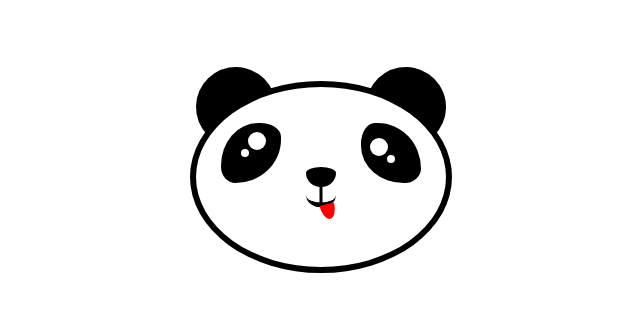
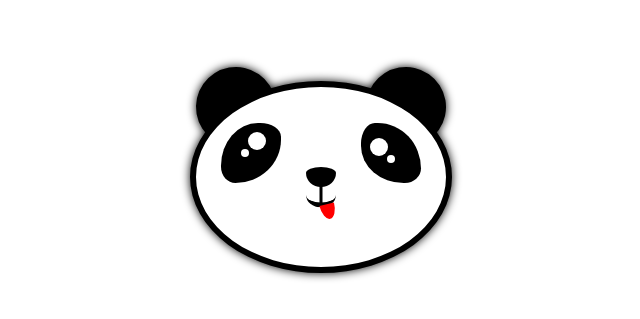
Before and after one commit to bautipietra/pure-css-panda, a plain HTML site: page index.html in a window 1280 px wide. Shown: the part 231-550 px from the top of the page, 319-959 px from the left. Drawn offline with Linux system fonts and the light colour scheme.

Commit message:
added shadow

```diff
--- a/style.scss
+++ b/style.scss
@@ -4,6 +4,7 @@
     display: flex;
     align-items: center;
     justify-content: center;
+    filter: drop-shadow(0 0 5px);
     .panda {
         position: relative;
         border: solid black 6px;
```
Also changed, not shown: style.css, 2 other files.
